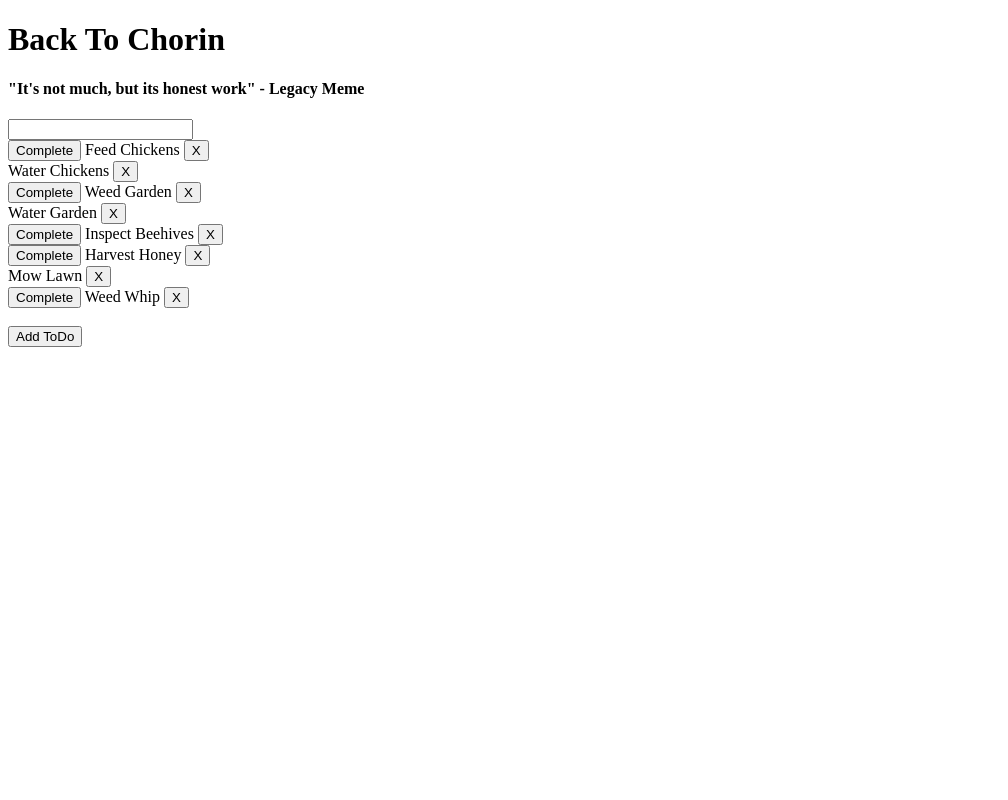
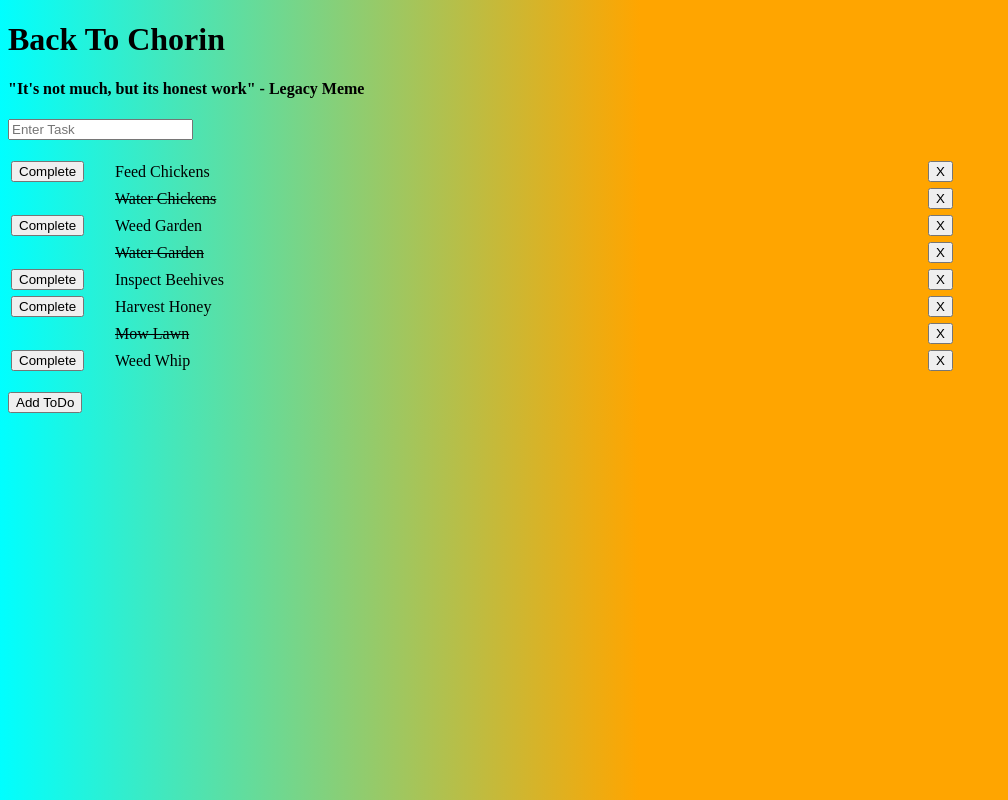
Before and after one commit to xweekax/lab16.3_angular, an Angular app: page / in a window 1280 px wide. Shown: the whole page, without its empty margins (0-1008 px from the left). Built offline with nearby package versions, Linux system fonts and the light colour scheme.

Commit message:
mvp met - delete working - edit not functional

```diff
--- a/src/app/app.component.css
+++ b/src/app/app.component.css
@@ -0,0 +1,11 @@
+.completed{
+    text-decoration: line-through;
+}
+
+body {
+    background: linear-gradient(270deg, orange 50%, cyan);
+  }
+
+  table, th, td {
+    border: 0px solid black;
+  }
--- a/src/app/app.component.html
+++ b/src/app/app.component.html
@@ -1,11 +1,17 @@
+
 <h1>{{title}}</h1>
 <h4>"It's not much, but its honest work" - Legacy Meme</h4>
 
-<input type="text" #userinput (keyup.enter)="addTask(userinput.value); userinput.value=''" (blur)="addTask(userinput.value); userinput.value=''">
-<br/>
+<input type="text" #userinput (keyup.enter)="addTask(userinput.value); userinput.value=''" placeholder="Enter Task">
+<br/><br/>
 <div *ngFor="let item of thingstodo">
-  <button *ngIf="item.completed==false" (click)="completeTask(item)">Complete</button> {{item.task}}
-  <button (click)="removeTask()">X</button>
+  <table style="width: 75%">
+    <tr>
+  <td style="width:100px"><button *ngIf="item.completed==false" (click)="completeTask(item)">Complete</button></td><td style="text-align: left; width: 200px;">
+    <span [ngClass]="{'completed' : item.completed==true}">{{item.task}}</span></td>
+  <td style="text-align: right"><button (click)="removeTask(item)">X</button></td>
+    </tr>
+</table>
 </div>
 <br/>
 <button (click)="addTask(userinput.value); userinput.value=''">Add ToDo</button>
--- a/src/app/app.component.ts
+++ b/src/app/app.component.ts
@@ -1,9 +1,10 @@
-import { Component } from '@angular/core';
+import { Component, ViewEncapsulation } from '@angular/core';
 
 @Component({
   selector: 'app-root',
   templateUrl: './app.component.html',
-  styleUrls: ['./app.component.css']
+  styleUrls: ['./app.component.css'],
+  encapsulation: ViewEncapsulation.None
 })
 export class AppComponent {
   title = 'Back To Chorin';
@@ -23,14 +24,22 @@ export class AppComponent {
     this.thingstodo.push({task: newtask, completed: false});
   }
 
+  updateitem(itemedit: string){ //this is meant to edit but will push a new "toDo" if called
+    this.thingstodo.push({task: itemedit, completed: false});
+  }
+
   completeTask(iscompleted: ToDo){
     iscompleted.completed = true;
   }
 
   removeTask(remove: ToDo){
-    this.thingstodo = this.thingstodo.filter(item=>item!==remove);
+    this.thingstodo.splice(this.thingstodo.indexOf(remove),1);
+    /*
+    this.thingstodo = this.thingstodo.filter(item=>{return item!==remove});
     console.log("youve clicked the x");
+    console.log(this.thingstodo);*/
   }
+
 }
 
 interface ToDo{
--- a/src/index.html
+++ b/src/index.html
@@ -7,7 +7,9 @@
   <meta name="viewport" content="width=device-width, initial-scale=1">
   <link rel="icon" type="image/x-icon" href="favicon.ico">
 </head>
+
 <body>
   <app-root></app-root>
 </body>
+
 </html>
```
